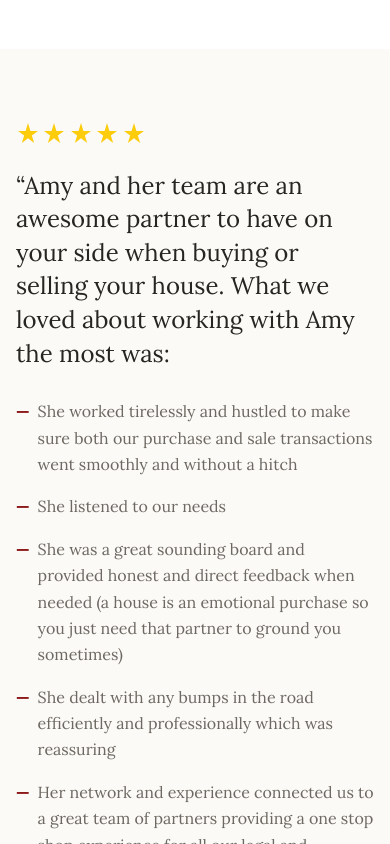
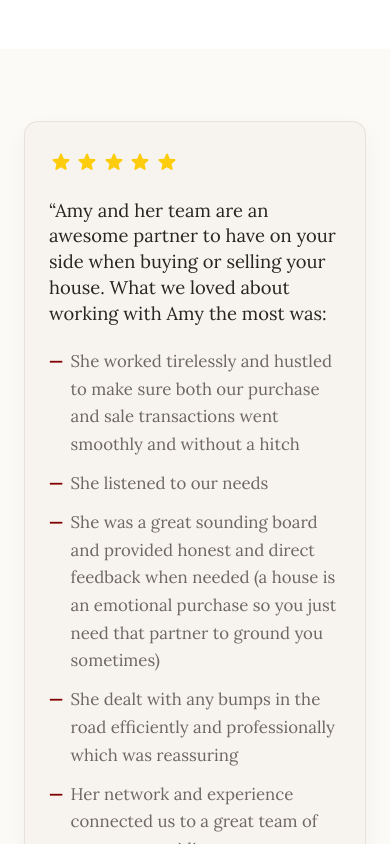
Before and after one commit to splante1060-star/amyp-realtor-website, a React (Vite) app: page /buy-or-sell in a window 390 px wide. Shown: the part 6300-7144 px from the top of the page. Built offline with nearby package versions, Linux system fonts and the light colour scheme.

Commit message:
fix: testimonial alignment styling + formatting across all pages

```diff
--- a/src/components/buy-or-sell/BuySellTestimonialSection.tsx
+++ b/src/components/buy-or-sell/BuySellTestimonialSection.tsx
@@ -1,4 +1,4 @@
-import StarRateIcon from "@mui/icons-material/StarRate";
+import StarRoundedIcon from "@mui/icons-material/StarRounded";
 
 export default function BuySellTestimonialSection() {
   return (
@@ -9,7 +9,7 @@ export default function BuySellTestimonialSection() {
           aria-label="5 out of 5 stars"
         >
           {Array.from({ length: 5 }).map((_, index) => (
-            <StarRateIcon key={index} />
+            <StarRoundedIcon key={index} />
           ))}
         </div>
 
--- a/src/components/divorce-real-estate/DivorceTestimonialSection.tsx
+++ b/src/components/divorce-real-estate/DivorceTestimonialSection.tsx
@@ -1,4 +1,4 @@
-import StarRateIcon from "@mui/icons-material/StarRate";
+import StarRoundedIcon from "@mui/icons-material/StarRounded";
 
 export default function DivorceTestimonialSection() {
   return (
@@ -9,7 +9,7 @@ export default function DivorceTestimonialSection() {
           aria-label="5 out of 5 stars"
         >
           {Array.from({ length: 5 }).map((_, index) => (
-            <StarRateIcon key={index} />
+            <StarRoundedIcon key={index} />
           ))}
         </div>
 
--- a/src/components/home/TestimonialSection.tsx
+++ b/src/components/home/TestimonialSection.tsx
@@ -1,4 +1,4 @@
-import StarRateIcon from "@mui/icons-material/StarRate";
+import StarRoundedIcon from "@mui/icons-material/StarRounded";
 
 const testimonials = [
   {
@@ -39,7 +39,7 @@ export default function TestimonialSection() {
             >
               <div className="testimonial-stars" aria-label="5 out of 5 stars">
                 {Array.from({ length: 5 }).map((_, index) => (
-                  <StarRateIcon key={index} />
+                  <StarRoundedIcon key={index} />
                 ))}
               </div>
 
--- a/src/styles/buy-or-sell.css
+++ b/src/styles/buy-or-sell.css
@@ -699,12 +699,20 @@
 
 /* ========= BUY / SELL TESTIMONIAL ========= */
 .buy-sell-testimonial-section {
-  padding: 6rem 0;
+  padding: 4rem 0;
   background: var(--color-background);
 }
 
 .buy-sell-testimonial-container {
-  max-width: 1000px;
+  max-width: 1250px;
+
+  padding: 2.5rem 3rem;
+
+  background: #f7f3ee;
+  border: 1px solid rgba(66, 13, 9, 0.08);
+  border-radius: 18px;
+
+  box-shadow: 0 8px 24px rgba(0, 0, 0, 0.04);
 }
 
 .buy-sell-testimonial-stars {
@@ -728,7 +736,7 @@
   margin: 0;
 
   font-family: var(--font-heading);
-  font-size: clamp(1.3rem, 2vw, 2rem);
+  font-size: clamp(1.3rem, 1.5vw, 2rem);
   font-weight: 400;
   line-height: 1.4;
 
@@ -738,9 +746,9 @@
 .buy-sell-testimonial-list {
   display: flex;
   flex-direction: column;
-  gap: 0.8rem;
+  gap: 0.6rem;
 
-  margin: 1.75rem 0 2rem;
+  margin: 1.25rem 0 2rem;
   padding: 0;
 
   list-style: none;
@@ -1149,6 +1157,14 @@
     padding: 4.5rem 0;
   }
 
+  .buy-sell-testimonial-container {
+    width: min(calc(100% - 3rem), 1000px);
+
+    padding: 1.75rem 1.5rem;
+
+    border-radius: 14px;
+  }
+
   .buy-sell-testimonial-stars {
     margin-bottom: 1.5rem;
   }
@@ -1159,19 +1175,19 @@
 
   .buy-sell-testimonial-opening,
   .buy-sell-testimonial-closing {
-    font-size: 1.5rem;
+    font-size: 1.15rem;
     line-height: 1.4;
   }
 
   .buy-sell-testimonial-list {
-    gap: 1rem;
-    margin: 1.75rem 0 2rem;
+    gap: 0.7rem;
+    margin: 1.35rem 0 2rem;
   }
 
   .buy-sell-testimonial-list li {
     padding-left: 1.35rem;
 
-    font-size: 1rem;
+    font-size: 1.05rem;
     line-height: 1.65;
   }
 
--- a/src/styles/divorce-real-estate.css
+++ b/src/styles/divorce-real-estate.css
@@ -709,12 +709,20 @@
 
 /* ========= DIVORCE TESTIMONIAL ========= */
 .divorce-testimonial-section {
-  padding: 6rem 0;
+  padding: 4rem 0;
   background: var(--color-background);
 }
 
 .divorce-testimonial-container {
-  max-width: 1000px;
+  max-width: 1250px;
+
+  padding: 2.5rem 3rem;
+
+  background: #f7f3ee;
+  border: 1px solid rgba(66, 13, 9, 0.08);
+  border-radius: 18px;
+
+  box-shadow: 0 8px 24px rgba(0, 0, 0, 0.04);
 }
 
 .divorce-testimonial-stars {
@@ -1190,12 +1198,25 @@
     padding: 4.5rem 0;
   }
 
+  .buy-sell-testimonial-container {
+    width: min(calc(100% - 3rem), 1000px);
+
+    padding: 1.75rem 1.5rem;
+
+    border-radius: 14px;
+  }
+
   .divorce-testimonial-stars {
     margin-bottom: 1.5rem;
   }
 
   .divorce-testimonial-stars svg {
     font-size: 1.5rem;
+  }
+
+  .divorce-testimonial-quote {
+    font-size: 1.15rem;
+    line-height: 1.45;
   }
 
   .divorce-testimonial-attribution {
--- a/src/styles/prep-to-sell.css
+++ b/src/styles/prep-to-sell.css
@@ -787,9 +787,12 @@
 .prep-testimonial-author {
   display: flex;
   align-items: center;
-  gap: 1rem;
+  gap: 1.25rem;
 
   margin-top: 2.5rem;
+  padding-top: 1.5rem;
+
+  border-top: 1px solid var(--color-border);
 }
 
 .prep-testimonial-author strong {
@@ -1473,19 +1476,17 @@
     font-weight: 700;
   }
 
-  .prep-testimonial-attribution {
+  .prep-testimonial-author {
     display: grid;
     grid-template-columns: 1fr;
     gap: 0.3rem;
 
     margin-top: 1.75rem;
-    padding-top: 0;
-
-    border-top: none;
-  }
-
-  .prep-testimonial-attribution strong,
-  .prep-testimonial-attribution span {
+    padding-top: 1rem;
+  }
+
+  .prep-testimonial-author strong,
+  .prep-testimonial-author span {
     display: block;
     margin: 0;
 
@@ -1493,16 +1494,20 @@
     line-height: 1.35;
   }
 
-  .prep-testimonial-attribution strong {
+  .prep-testimonial-author strong {
     font-weight: 700;
     letter-spacing: 0.08em;
     text-transform: uppercase;
   }
 
-  .prep-testimonial-attribution span {
+  .prep-testimonial-author span {
     color: var(--color-text-muted);
     letter-spacing: 0.06em;
     text-transform: uppercase;
+  }
+
+  .prep-testimonial-author .separator {
+    display: none;
   }
 
   .prep-testimonial-controls {
```
